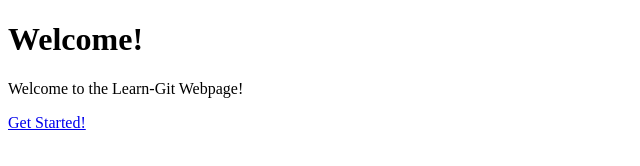
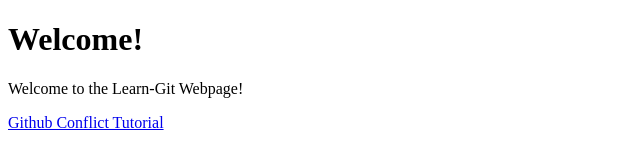
Before and after one commit to moco-learn-git/learn-git, a plain HTML site: page templates/index.html in a window 1280 px wide. Shown: the whole page, without its empty margins (0-640 px from the left). Drawn offline with Linux system fonts and the light colour scheme.

Commit message:
change the text of the link

```diff
--- a/templates/index.html
+++ b/templates/index.html
@@ -13,7 +13,7 @@
             Welcome to the Learn-Git Webpage!
         </p>
         <p>
-            <a href="home">Get Started!</a>
+            <a href="home">Github Conflict Tutorial</a>
         </p>
     </body>
 </html>
```
